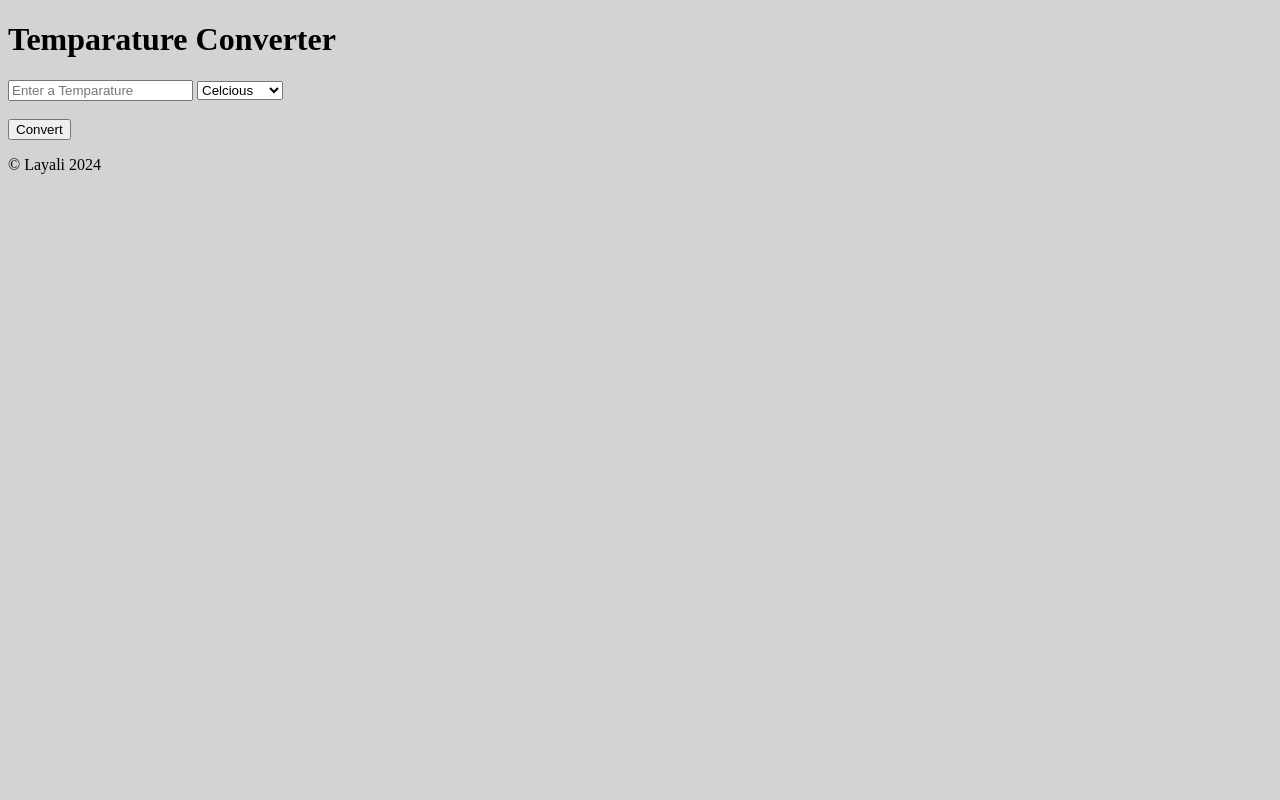
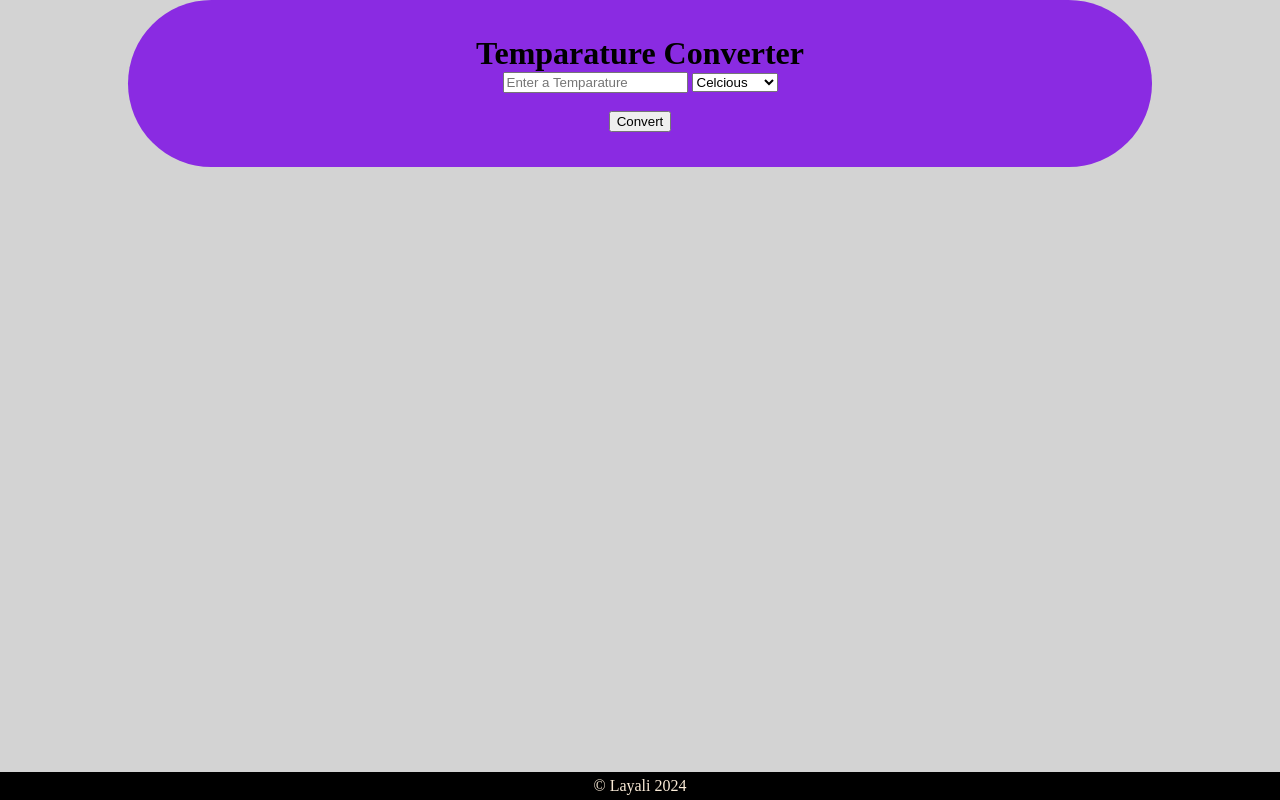
Before and after one commit to Sumi-Tharayil-Surendran/temparatureConversion, a plain HTML site: page index.html in a window 1280 px wide. Drawn offline with Linux system fonts and the light colour scheme.

Commit message:
Add styles to container and footer

```diff
--- a/style.css
+++ b/style.css
@@ -1,8 +1,27 @@
 *{
     box-sizing: border-box;
+    margin: 0;
 }
 body{
     display: flexbox;
     flex-direction: column;
     background-color: lightgray;
 }
+.container{
+    background-color: blueviolet;
+    padding: 35px 35px;
+    margin: 0 auto;
+    text-align: center;
+    max-width: 80%;
+    border-radius: 100px;
+}
+.footer{
+    position: fixed;
+    bottom: 0;
+    left: 0;
+    padding: 5px;
+    width: 100%;
+    text-align: center;
+    background-color: black;
+    color: antiquewhite;
+}
```
